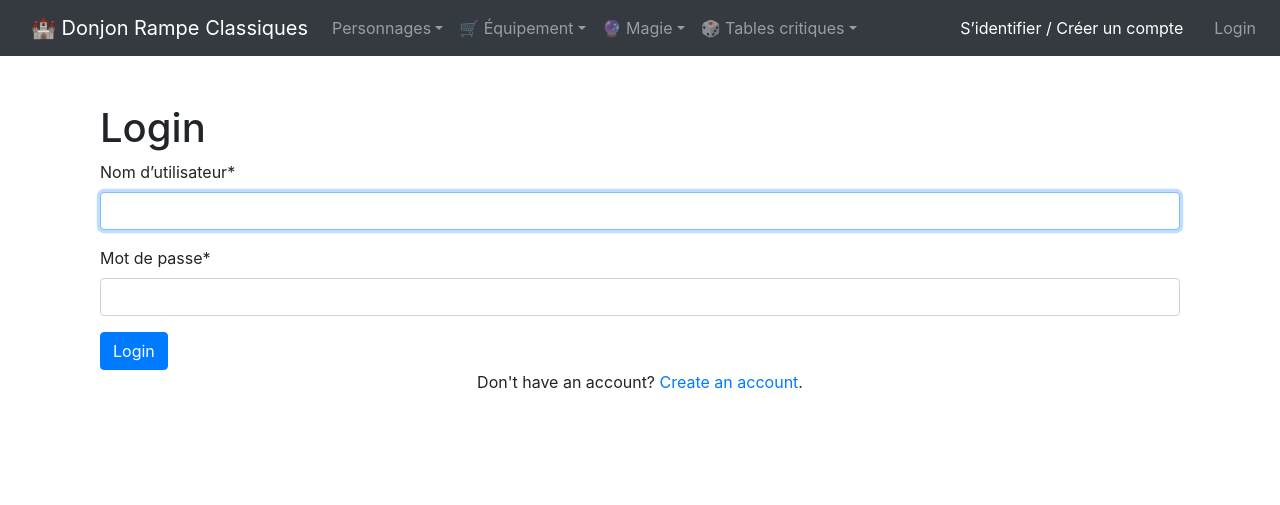
After one commit to philippe-lemaire/donjon_rampe_classiques_django, a Django app: page /auth/login in a window 1280 px wide. The commit adds this page. Shown: the top 505 px of the page. Run offline with Django 4.2, Linux system fonts and the light colour scheme; some libraries are stand-ins or nearby versions.

Commit message:
added auth copied over from the hubris project

```diff
--- a/donjon_rampe_classiques_django/settings.py
+++ b/donjon_rampe_classiques_django/settings.py
@@ -46,6 +46,7 @@ INSTALLED_APPS = [
     "django.contrib.staticfiles",
     "characters",
     "game_data",
+    "crispy_forms",
 ]
 
 MIDDLEWARE = [
--- a/donjon_rampe_classiques_django/urls.py
+++ b/donjon_rampe_classiques_django/urls.py
@@ -16,9 +16,15 @@ Including another URLconf
 from django.contrib import admin
 from django.urls import path, include
 from django.views.generic import TemplateView
+from django.conf import settings
+from django.conf.urls.static import static
+from .views import register, login_request, logout_request
 
 urlpatterns = [
     path("admin/", admin.site.urls),
-    path("", TemplateView.as_view(template_name="index.html")),
+    path("", TemplateView.as_view(template_name="index.html"), name="index"),
     path("game_data/", include("game_data.urls")),
-]
+    path("auth/register", register, name="register"),
+    path("auth/login", login_request, name="login"),
+    path("auth/logout", logout_request, name="logout"),
+] + static(settings.MEDIA_URL, document_root=settings.MEDIA_ROOT)
--- /dev/null
+++ b/donjon_rampe_classiques_django/views.py
@@ -0,0 +1,50 @@
+from django.shortcuts import render, redirect
+from .forms import NewUserForm
+from django.contrib.auth import login, authenticate, logout
+from django.contrib import messages
+from django.contrib.auth.forms import AuthenticationForm
+
+
+def register(request):
+    form = NewUserForm()
+    if request.method == "POST":
+        form = NewUserForm(request.POST)
+        if form.is_valid():
+            user = form.save()
+            login(request, user)
+            messages.success(request, "Registration successful.")
+            return redirect("/")
+        messages.error(request, "Unsuccessful registration. Invalid information.")
+
+    return render(
+        request=request,
+        template_name="register.html",
+        context={"register_form": form},
+    )
+
+
+def login_request(request):
+    if request.method == "POST":
+        form = AuthenticationForm(request, data=request.POST)
+        if form.is_valid():
+            username = form.cleaned_data.get("username")
+            password = form.cleaned_data.get("password")
+            user = authenticate(username=username, password=password)
+            if user is not None:
+                login(request, user)
+                messages.info(request, f"You are now logged in as {username}.")
+                return redirect("index")
+            else:
+                messages.error(request, "Invalid username or password.")
+        else:
+            messages.error(request, "Invalid username or password.")
+    form = AuthenticationForm()
+    return render(
+        request=request, template_name="login.html", context={"login_form": form}
+    )
+
+
+def logout_request(request):
+    logout(request)
+    messages.info(request, "You have successfully logged out.")
+    return redirect("index")
--- a/templates/base.html
+++ b/templates/base.html
@@ -93,6 +93,22 @@
                 </ul>
             </div>
         </div>
+        <div class="collapse navbar-collapse" id="navbarText">
+            <ul class="navbar-nav mr-auto">
+                {% if user.is_authenticated %}
+                <li class="nav-item">
+                    <a class="nav-link" href="#">{{user.username}}</a>
+                </li>
+                <li class="nav-item">
+                    <a class="nav-link" href="/auth/logout">Logout</a>
+                </li>
+                {% else %}
+                <li class="nav-item">
+                    <a class="nav-link" href="/auth/login">Login</a>
+                </li>
+                {% endif %}
+            </ul>
+        </div>
     </nav>
     <!--messages-->
 
--- /dev/null
+++ b/templates/login.html
@@ -0,0 +1,17 @@
+{% extends "base.html" %}
+{% block content %}
+
+{% load crispy_forms_tags %}
+
+<!--Login-->
+<div class="container py-5">
+    <h1>Login</h1>
+    <form method="POST">
+        {% csrf_token %}
+        {{ login_form|crispy }}
+        <button class="btn btn-primary" type="submit">Login</button>
+    </form>
+    <p class="text-center">Don't have an account? <a href="/auth/register">Create an account</a>.</p>
+</div>
+
+{% endblock %}
```
Also changed, not shown: donjon_rampe_classiques_django/forms.py (added, +21 -0 lines), templates/register.html (added, +19 -0 lines).
